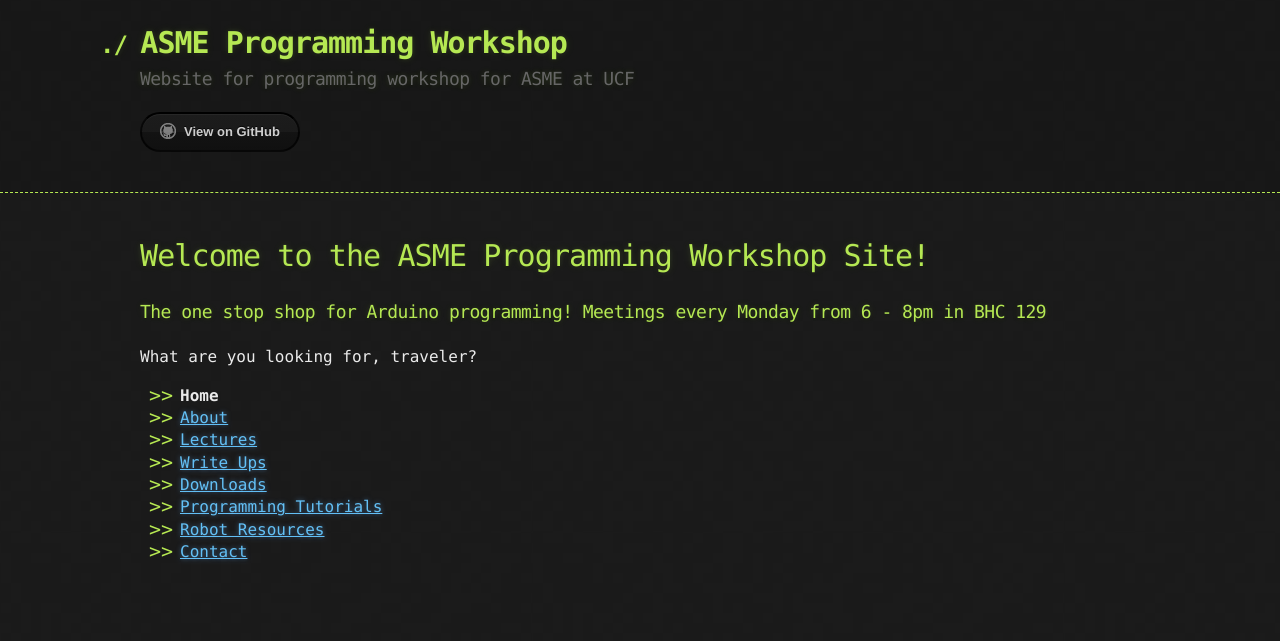
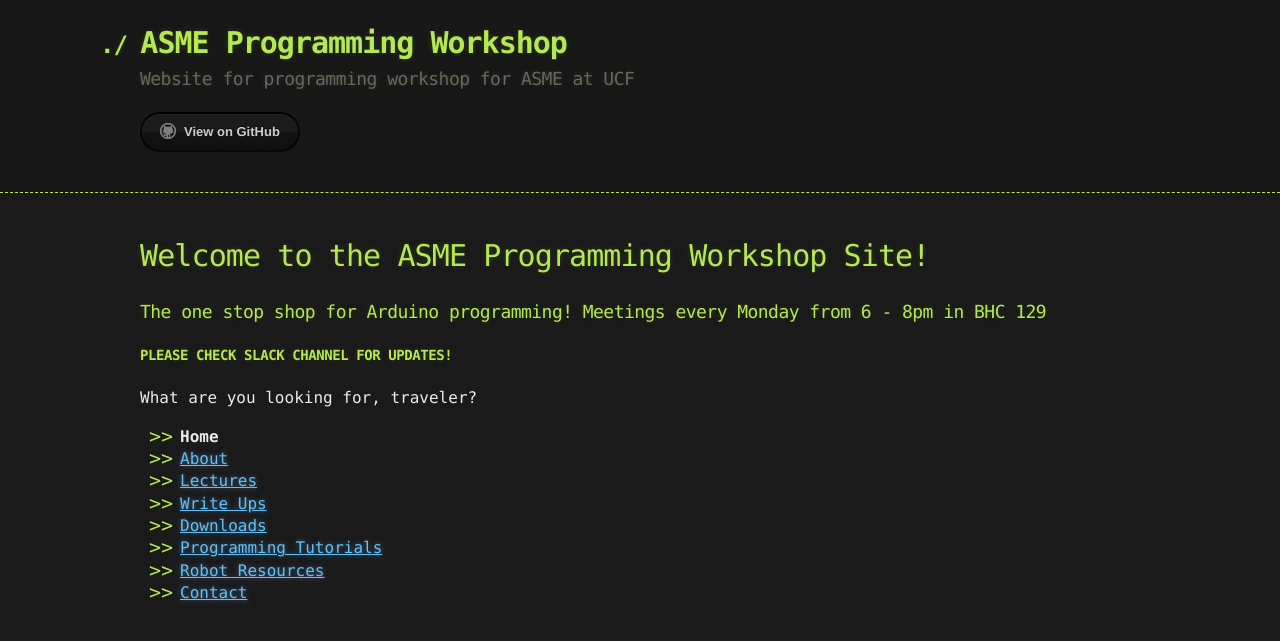
Before and after one commit to brandons209/workshop, a Jekyll site: the page built from index.md, in a window 1280 px wide. Shown: the top 641 px of the page. Built offline with Jekyll 4.4.1, drawn with Linux system fonts in a browser that asks for light colours; our own code applies the rules of GitHub Pages for plain Markdown files.

Commit message:
added slack channel reminder

```diff
--- a/index.md
+++ b/index.md
@@ -5,6 +5,7 @@
 #  Welcome to the ASME Programming Workshop Site!
 
 ### The one stop shop for Arduino programming! Meetings every Monday from 6 - 8pm in BHC 129
+#### **PLEASE CHECK SLACK CHANNEL FOR UPDATES!**
 What are you looking for, traveler?
 * **Home**
 * [About](pages/About.md)
```
